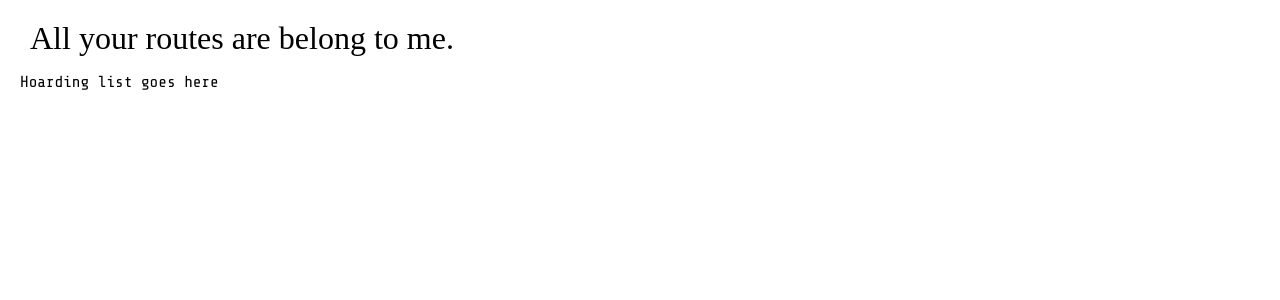
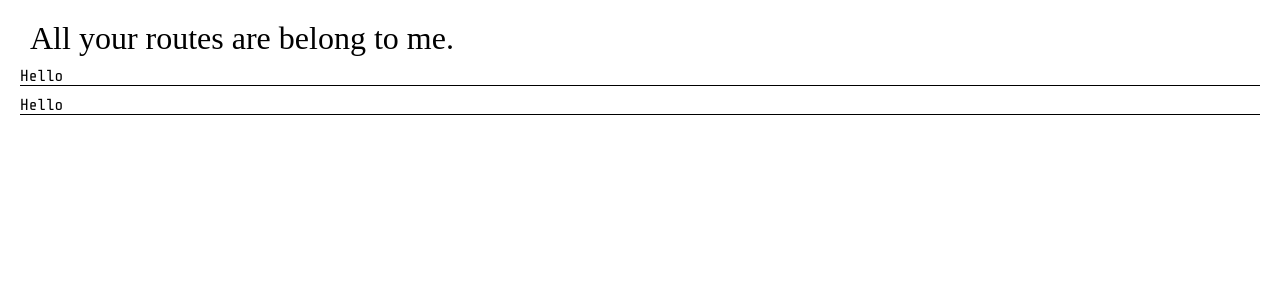
Before and after one commit to kenkotch/vigilant-octo-meme, a React (Create React App) app: page / in a window 1280 px wide. Shown: the top 300 px of the page. Built offline with nearby package versions, Linux system fonts and the light colour scheme; a web font is replaced by a local one.

Commit message:
Now the list goes

```diff
--- a/src/App.js
+++ b/src/App.js
@@ -33,7 +33,7 @@ class App extends Component {
     return (
       <div className="App">
         <h1 className="App-title">All your routes are belong to me.</h1>
-        <HoardList />
+        <HoardList items={ this.state.items }/>
       </div>
     );
   }
--- a/src/components/HoardList.js
+++ b/src/components/HoardList.js
@@ -1,5 +1,6 @@
 import React from 'react'
+import HoardListItem from './HoardListItem'
 
-const HoardList = () => <p>Hoarding list goes here</p>
+const HoardList = ({ items }) => <ul>{ items.map((item, idx) => <HoardListItem key={ idx } item={ item } />) }</ul>
 
 export default HoardList
--- /dev/null
+++ b/src/components/HoardListItem.js
@@ -0,0 +1,5 @@
+import React from 'react'
+
+const HoardListItem = () => <li>Hello</li>
+
+export default HoardListItem
```
